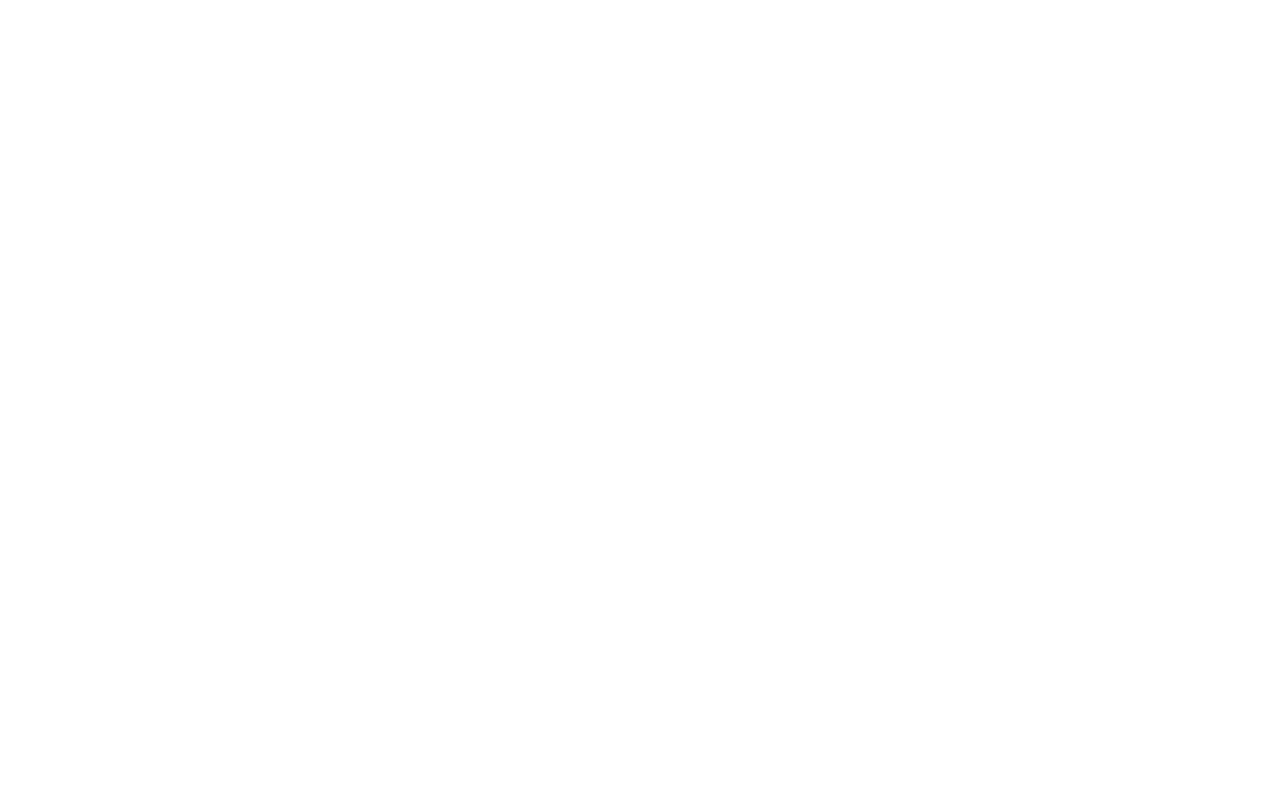
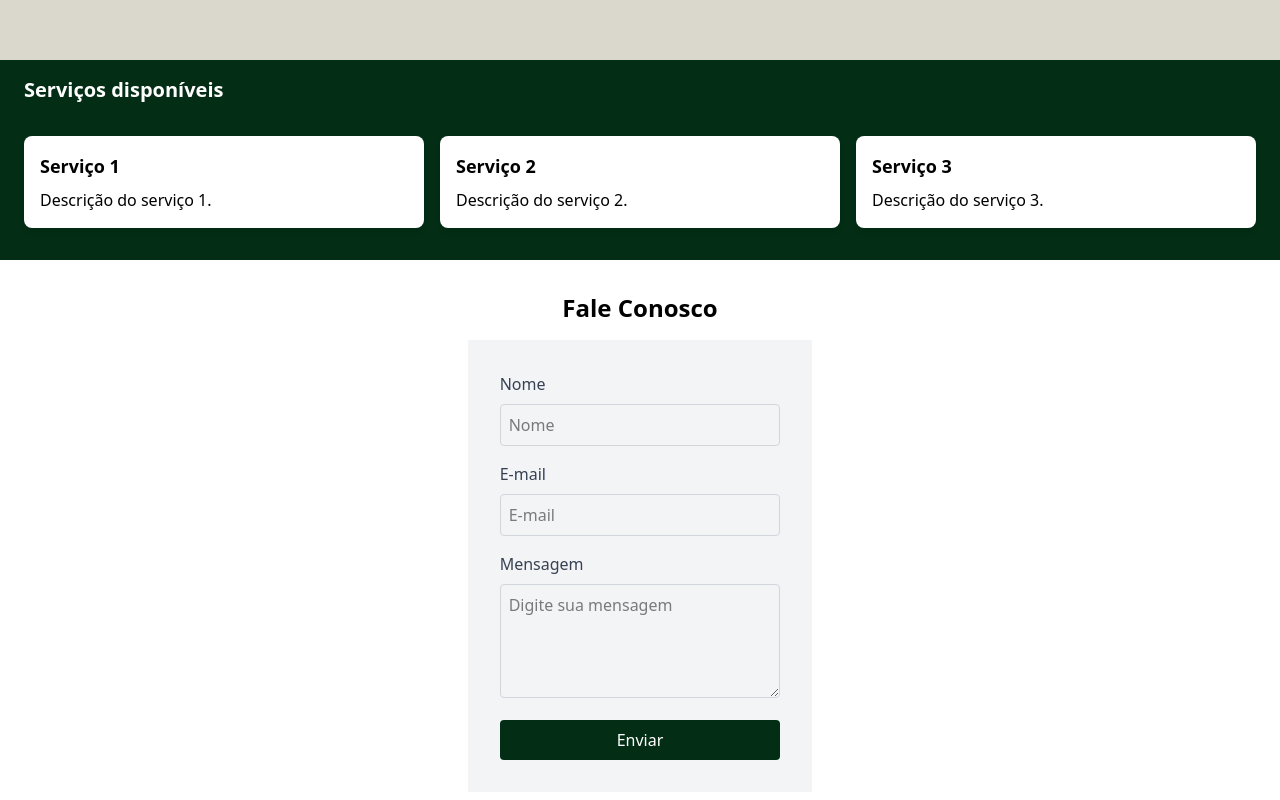
Before and after one commit to scottineo/desafioreact, a React (Vite) app: page / in a window 1280 px wide. Shown: the part 820-1620 px from the top of the page. Before the commit the page ends 800 px from the top, so only its background shows below. Built offline with nearby package versions, Linux system fonts and the light colour scheme.

Commit message:
bannerServicos e faleconosco

```diff
--- a/src/App.tsx
+++ b/src/App.tsx
@@ -3,6 +3,8 @@
 import Navbar from "./components/navbar/Navbar";
 import Footer from "./components/footer/Footer";
 import Banner from "./components/banner/Banner";
+import BannerServicos from "./components/bannerservicos/BannerServicos";
+import FaleConosco from "./components/faleconosco/FaleConosco";
 
 function App() {
   return (
@@ -10,9 +12,11 @@
       <BrowserRouter>
         <Navbar />
         <Banner />
+        <BannerServicos />
+        <FaleConosco />
         <div>
           <Routes>
-            <Route path="/" element={""} />
+            <Route path="/" />
           </Routes>
         </div>
         <Footer />
--- a/src/components/banner/Banner.tsx
+++ b/src/components/banner/Banner.tsx
@@ -1,6 +1,6 @@
 function Banner() {
   return (
-    <div className="w-full bg-(--back) text-white flex flex-col items-center justify-center h-[400px]">
+    <div className="w-full bg-(--back) text-white flex flex-col items-center justify-center h-screen">
       <h1 className="font-bold text-xl">Bem-vinde à Aperture</h1>
       <p>Aqui o seu ponto de vista é válioso.</p>
       <button
--- /dev/null
+++ b/src/components/bannerservicos/BannerServicos.tsx
@@ -0,0 +1,24 @@
+function BannerServicos() {
+  return (
+    <div className="flex justify-center w-full bg-green-950 text-white p-4">
+      <div className="container flex flex-col mx-2">
+        <h2 className="text-xl font-semibold mb-4">Serviços disponíveis</h2>
+        <div className="container mx-auto my-4 grid grid-cols-1 md:grid-cols-2 lg:grid-cols-3 gap-4">
+          <div className="bg-white text-black p-4 rounded-lg shadow-md">
+            <h3 className="text-lg font-semibold mb-2">Serviço 1</h3>
+            <p>Descrição do serviço 1.</p>
+          </div>
+          <div className="bg-white text-black p-4 rounded-lg shadow-md">
+            <h3 className="text-lg font-semibold mb-2">Serviço 2</h3>
+            <p>Descrição do serviço 2.</p>
+          </div>
+          <div className="bg-white text-black p-4 rounded-lg shadow-md">
+            <h3 className="text-lg font-semibold mb-2">Serviço 3</h3>
+            <p>Descrição do serviço 3.</p>
+          </div>
+        </div>
+      </div>
+    </div>
+  );
+}
+export default BannerServicos;
--- /dev/null
+++ b/src/components/faleconosco/FaleConosco.tsx
@@ -0,0 +1,46 @@
+function FaleConosco() {
+  return (
+    <div className="flex flex-col mx-auto items-center p-8">
+      <h2 className="text-2xl font-semibold mb-4 text-center">Fale Conosco</h2>
+      <div className="bg-gray-100 p-8">
+        <form>
+          <label className="block text-gray-700 mb-2" htmlFor="nome">
+            Nome
+          </label>
+          <input
+            type="text"
+            placeholder="Nome"
+            className="w-full p-2 mb-4 border border-gray-300 rounded"
+            id="nome"
+          />
+          <label className="block text-gray-700 mb-2" htmlFor="email">
+            E-mail
+          </label>
+          <input
+            type="email"
+            placeholder="E-mail"
+            className="w-full p-2 mb-4 border border-gray-300 rounded"
+            id="email"
+          />
+          <label className="block text-gray-700 mb-2" htmlFor="mensagem">
+            Mensagem
+          </label>
+          <textarea
+            placeholder="Digite sua mensagem"
+            className="w-full p-2 mb-4 border border-gray-300 rounded"
+            id="mensagem"
+            rows={4}
+          />
+          <button
+            type="submit"
+            className="w-full bg-green-950 text-white p-2 rounded hover:bg-green-800 transition-colors"
+          >
+            Enviar
+          </button>
+        </form>
+      </div>
+    </div>
+  );
+}
+
+export default FaleConosco;
--- a/src/components/footer/Footer.tsx
+++ b/src/components/footer/Footer.tsx
@@ -1,7 +1,7 @@
 function Footer() {
   return (
     <>
-      <footer className="w-full bg-green-950 text-white p-4 ">
+      <footer className="w-full bg-green-950 text-white p-4 relative bottom-0">
         <div className="flex justify-between gap-4 p-2">
           <div className="container flex flex-col gap-4">
             <h2>Sobre</h2>
--- /dev/null
+++ b/src/pages/contato/Contato.tsx
@@ -0,0 +1,3 @@
+function Contato() {
+  return <div></div>;
+}
```
Also changed, not shown: src/pages/servicos/Servicos.tsx (added).
